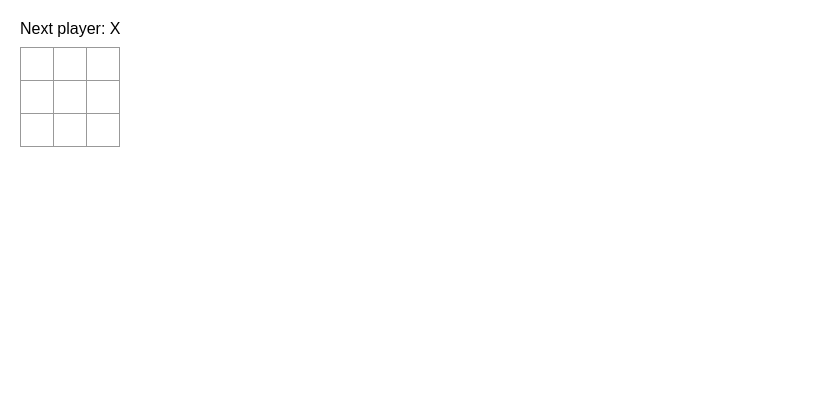
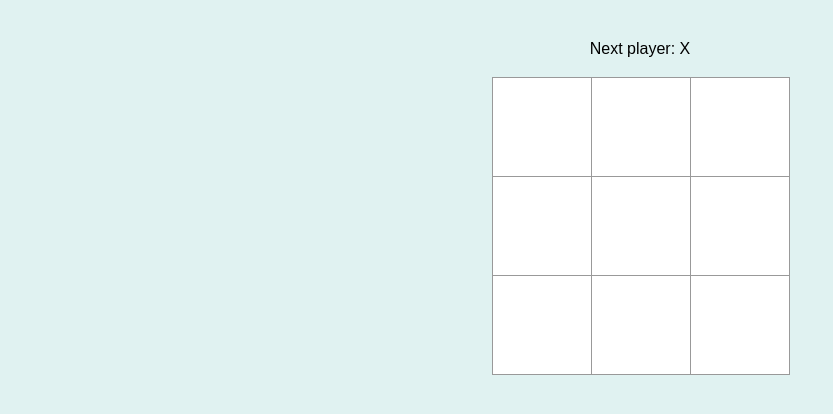
Before and after one commit to balewgize/Tic-Tac-Toe-React, a React (Vite) app: page / in a window 1280 px wide. Shown: the top 414 px of the page, without its empty margins (0-833 px from the left). Built offline with nearby package versions, Linux system fonts and the light colour scheme.

Commit message:
UI improvement and highlight winner row

```diff
--- a/src/App.jsx
+++ b/src/App.jsx
@@ -1,18 +1,32 @@
 import { useState } from "react"
 
-function Square({ value, onSquareClick }) {
+function Square({ value, highlight, onSquareClick }) {
 
   return (
-    <button className="square" onClick={onSquareClick}>
+    <button
+      className={`square ${highlight ? "winning-square" : ""}`}
+      onClick={onSquareClick}
+    >
       {value}
     </button>
   )
 }
 
 function Board({ squares, handleClick }) {
-  const renderSquare = (i) => (
-    <Square key={i} value={squares[i]} onSquareClick={() => handleClick(i)} />
-  )
+  const winnerLine = checkWinner(squares)
+
+  const renderSquare = (i) => {
+    const highlight = winnerLine && winnerLine.includes(i)
+
+    return (
+      <Square
+        key={i}
+        value={squares[i]}
+        highlight={highlight}
+        onSquareClick={() => handleClick(i)}
+      />
+    )
+  }
 
   const rows = []
   const boardSize = 3
@@ -41,8 +55,12 @@ export default function Game() {
   const [xIsNext, setXIsNext] = useState(true)
   const [squares, setSquares] = useState(Array(9).fill(null))
 
+  const winner = checkWinner(squares)
+  const isDraw = !winner && !squares.includes(null)
+
+
   function handleClick(index) {
-    if (squares[index] || calculateWinner(squares)) return
+    if (squares[index] || checkWinner(squares)) return
 
     const nextSquares = squares.slice()
     nextSquares[index] = xIsNext ? 'X' : 'O'
@@ -50,25 +68,38 @@ export default function Game() {
     setXIsNext(!xIsNext)
   }
 
-  const winner = calculateWinner(squares);
-  let status
-  if (winner) {
-    status = "Winner: " + winner
-  } else if (!squares.includes(null)) {
-    status = "It is a tie!"
-  } else {
-    status = `Next player: ${xIsNext ? "X" : "O"}`
+  function resetGame() {
+    setSquares(Array(9).fill(null))
+    setXIsNext(true)
+  }
+
+  function getStatus() {
+    let status = ""
+    if (winner) {
+      status = "Winner: " + squares[winner[0]]
+    } else if (isDraw) {
+      status = <strong>Draw!</strong>
+    } else {
+      status = `Next player: ${xIsNext ? "X" : "O"}`
+    }
+    return status
   }
 
   return (
-    <>
-      <div className="status">{status}</div>
+    <div className="game">
+      <div className="status">{getStatus()}</div>
       <Board squares={squares} handleClick={handleClick} />
-    </>
+
+      {(winner || isDraw) && (
+        <button className="reset-btn" onClick={resetGame}>
+          New Game
+        </button>
+      )}
+    </div>
   )
 }
 
-function calculateWinner(squares) {
+function checkWinner(squares) {
   const lines = [
     [0, 1, 2],
     [3, 4, 5],
@@ -82,7 +113,7 @@ function calculateWinner(squares) {
   for (let i = 0; i < lines.length; i++) {
     const [a, b, c] = lines[i];
     if (squares[a] && squares[a] === squares[b] && squares[a] === squares[c]) {
-      return squares[a]
+      return lines[i]
     }
   }
   return null
--- a/src/index.css
+++ b/src/index.css
@@ -54,21 +54,26 @@ body {
   font-family: sans-serif;
   margin: 20px;
   padding: 0;
+  background-color: #E0F2F1;
 }
 
 .square {
   background: #fff;
   border: 1px solid #999;
   float: left;
-  font-size: 24px;
+  font-size: 2.5rem;
   font-weight: bold;
   line-height: 34px;
-  height: 34px;
+  height: 100px;
   margin-right: -1px;
   margin-top: -1px;
   padding: 0;
   text-align: center;
-  width: 34px;
+  width: 100px;
+}
+
+.winning-square {
+  background-color: #ffdfba;
 }
 
 .board-row:after {
@@ -78,14 +83,25 @@ body {
 }
 
 .status {
-  margin-bottom: 10px;
+  margin-bottom: 20px;
 }
 
 .game {
   display: flex;
-  flex-direction: row;
+  flex-direction: column;
+  align-items: center;
+  padding-top: 20px;
 }
 
-.game-info {
-  margin-left: 20px;
+.reset-btn {
+  height: 50px;
+  width: 150px;
+  border: none;
+  border-radius: 6px;
+  background-color: #5035ff;
+  color: #fff;
+  font-size: 1.2rem;
+  font-family: Karla, sans-serif;
+  cursor: pointer;
+  margin-top: 30px;
 }
```
